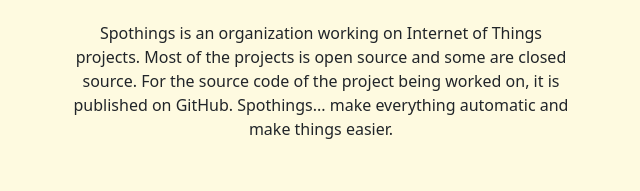
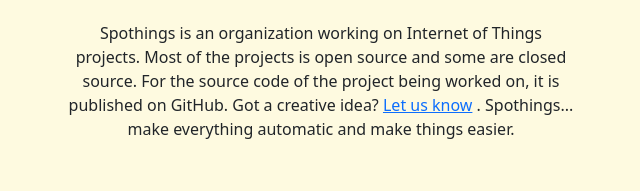
Before and after one commit to spothings/spothings.github.io, a website: page index.html in a window 1280 px wide. Shown: the part 233-424 px from the top of the page, without its empty margins (319-959 px from the left). Drawn offline with Linux system fonts and the light colour scheme.

```diff
--- a/index.html
+++ b/index.html
@@ -14,7 +14,7 @@
           <nav class="navbar navbar-expand-lg mt-4">
                <ul class="navbar-nav mx-auto">
                     <li class="nav-item">
-                         <a class="nav-link fw-bold active" aria-current="page" href="#">Overview</a>
+                         <a class="nav-link fw-bold active" aria-current="page" href="/">Overview</a>
                     </li>
                     <li class="nav-item">
                          <a class="nav-link" href="#">Contacts</a>
@@ -25,7 +25,12 @@
                </ul>
           </nav>
           <div class="center-text mt-4">
-               <p>Spothings is an organization working on Internet of Things projects. Most of the projects is open source and some are closed source. For the source code of the project being worked on, it is published on GitHub. Spothings... make everything automatic and make things easier.</p>
+               <p>
+                    Spothings is an organization working on Internet of Things projects.
+                    Most of the projects is open source and some are closed source.
+                    For the source code of the project being worked on, it is published on GitHub.
+                    Got a creative idea? <a href="#">Let us know</a> .
+                    Spothings... make everything automatic and make things easier.</p>
                <a href="https://github.com/spothings" class="btn btn-outline-secondary mt-5" role="button" aria-pressed="true">
                     <img height="20" width="32" src="https://cdn.simpleicons.org/github" />
                     GitHub
```
